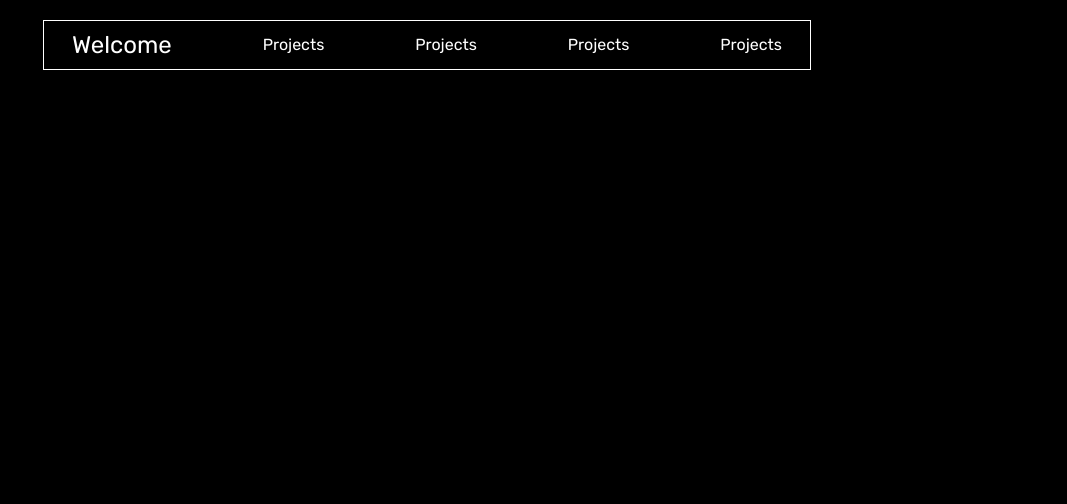
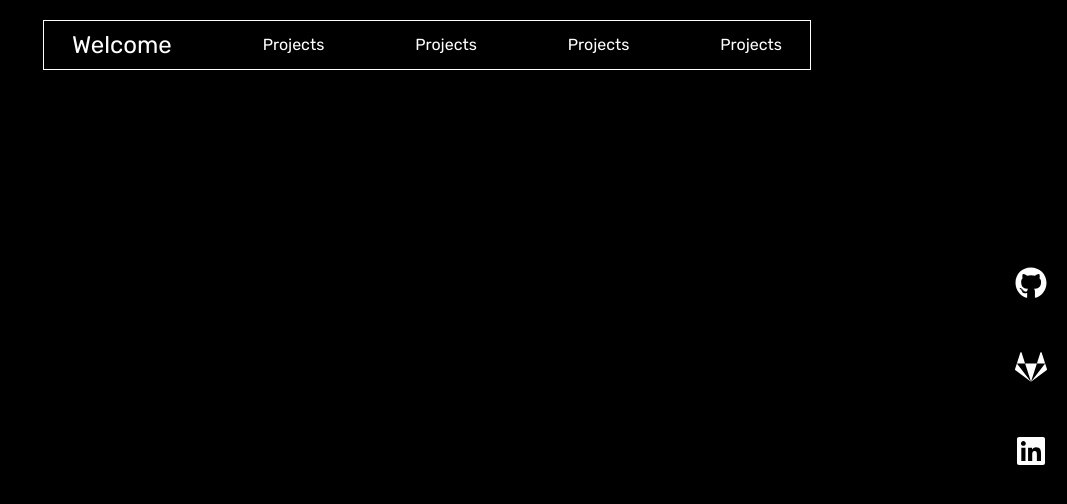
Before and after one commit to yorch-JMG/portfolio, a Next.js app: page /welcome in a window 1280 px wide. Shown: the top 504 px of the page, without its empty margins (213-1280 px from the left). Built offline with nearby package versions, Linux system fonts and the light colour scheme.

Commit message:
icon navbar added

```diff
--- a/package.json
+++ b/package.json
@@ -12,7 +12,8 @@
     "framer-motion": "^6.2.8",
     "next": "12.1.0",
     "react": "17.0.2",
-    "react-dom": "17.0.2"
+    "react-dom": "17.0.2",
+    "react-icons": "^4.3.1"
   },
   "devDependencies": {
     "autoprefixer": "^10.4.4",
--- a/pages/welcome.js
+++ b/pages/welcome.js
@@ -1,5 +1,9 @@
+import Image from "next/image";
+import { FaGithub, FaGitlab, FaLinkedin } from 'react-icons/fa'
+
 export default function Welcome() {
   return (
+    <div>
       <div className="font-main justify-center max-w-3xl mx-auto">
         <div className="w-full p-2 border border-white mt-5">
           <ul className="flex text-white justify-between px-5 items-center">
@@ -20,6 +24,18 @@ export default function Welcome() {
             </a>
           </ul>
         </div>
+        <ul className="flex flex-col h-1/4 fixed right-0 text-white justify-between px-5 top-1/3 items-center pl-2">
+          <a href="/welcome">
+						<FaGithub size='2rem'/>
+          </a>
+          <a href="/welcome">
+						<FaGitlab size='2rem'/>
+          </a>
+          <a href="/welcome">
+						<FaLinkedin size='2rem'/>
+          </a>
+        </ul>
+      </div>
     </div>
   );
 }
```
Lines whose indentation alone changed are shown as unchanged.
